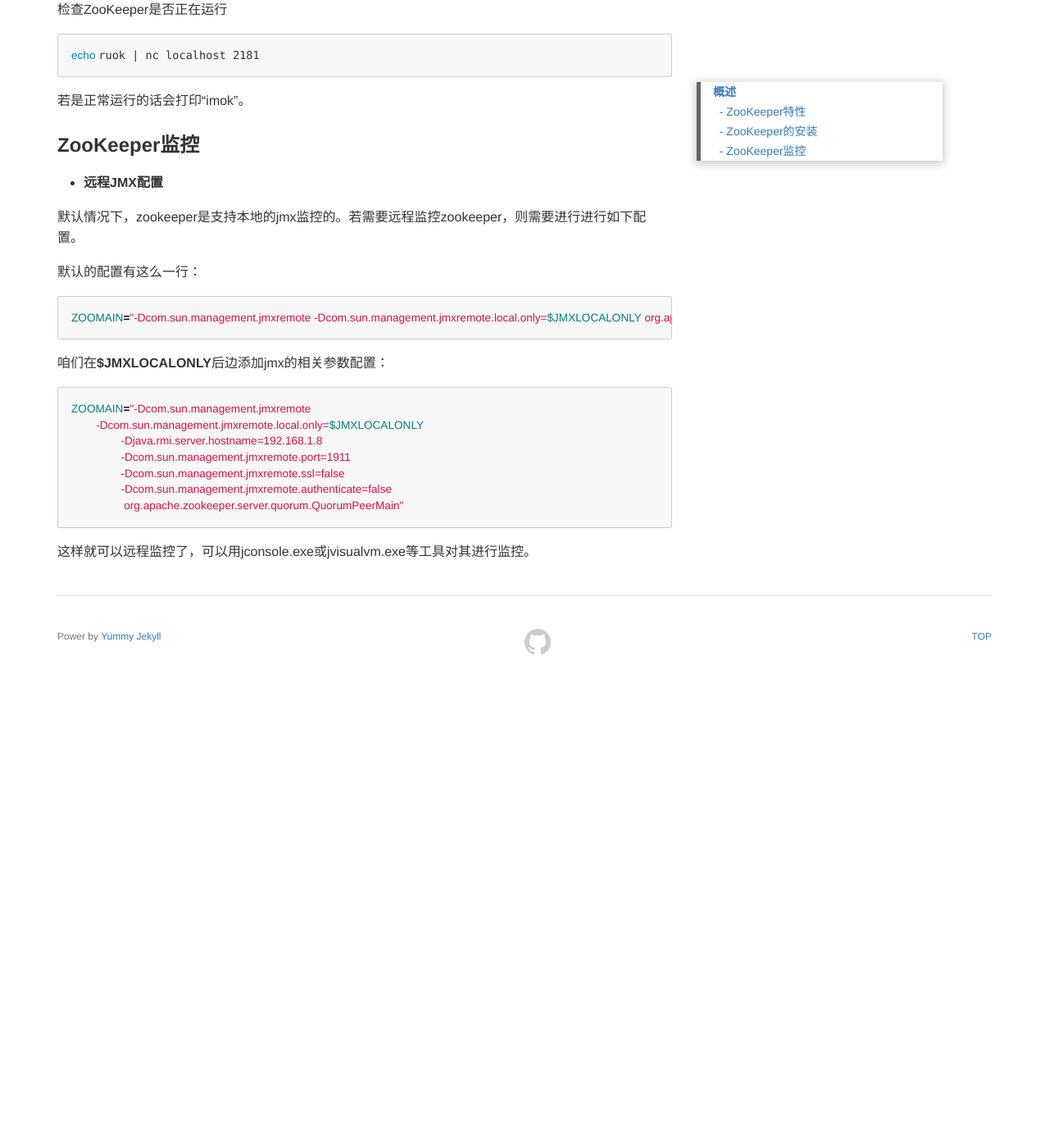
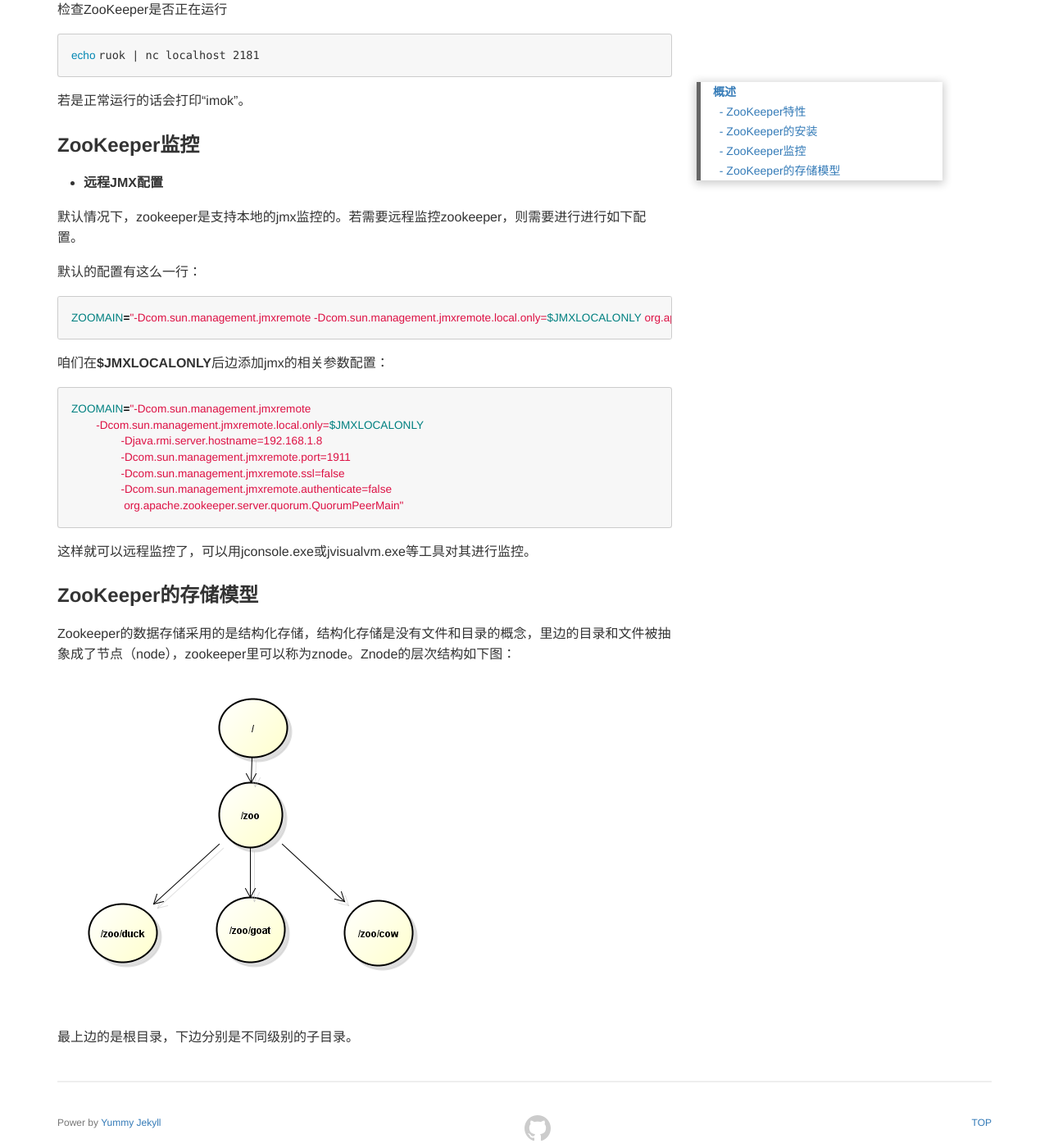
Before and after one commit to kookx/kookx.github.io, a Jekyll site: the page built from _posts/2019-02-20-ZooKeeper实战.md, in a window 1280 px wide and 1400 px high, scrolled down 1906 px. Shown: the whole window at 82% size. Built offline with Jekyll 4.4.1, drawn with Linux system fonts in a browser that asks for light colours; before the commit the page ends 2713 px from its top, so only the background shows below that.

Commit message:
Update 2019-02-20-ZooKeeper实战.md

````diff
--- a/_posts/2019-02-20-ZooKeeper实战.md
+++ b/_posts/2019-02-20-ZooKeeper实战.md
@@ -98,3 +98,11 @@
 ```
 
 这样就可以远程监控了，可以用jconsole.exe或jvisualvm.exe等工具对其进行监控。
+
+### ZooKeeper的存储模型
+
+Zookeeper的数据存储采用的是结构化存储，结构化存储是没有文件和目录的概念，里边的目录和文件被抽象成了节点（node），zookeeper里可以称为znode。Znode的层次结构如下图：
+
+![ZooKeeper层次结构](https://onekook.me/bower_components/extend/images/ZooKeeper-01.png)
+
+最上边的是根目录，下边分别是不同级别的子目录。
````
